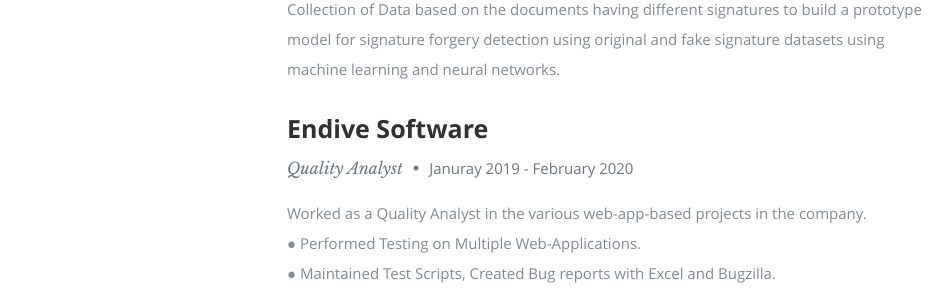
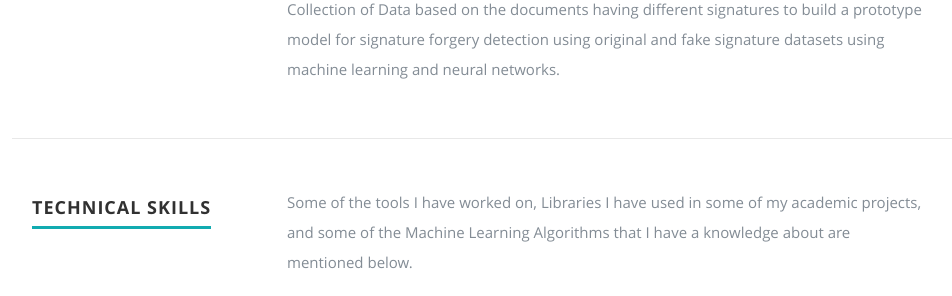
Before and after one commit to rachitmathur89/rachitmathur89.github.io, a plain HTML site: page index.html in a window 1280 px wide. Shown: the part 3850-4146 px from the top of the page, without its empty margins (118-1070 px from the left). Drawn offline with nearby package versions, Linux system fonts and the light colour scheme.

Commit message:
updated index.html
Removed Endive listing from Academic Project

```diff
--- a/index.html
+++ b/index.html
@@ -311,24 +311,7 @@
 
             </div> <!-- item end -->
 
-            <div class="row item">
 
-               <div class="twelve columns">
-
-                  <h3>Endive Software</h3>
-                  <p class="info">Quality Analyst <span>&bull;</span> <em class="date">Januray 2019 - February 2020</em></p>
-
-                  <p>
-                     Worked as a Quality Analyst in the various web-app-based projects in the company.<br>
-                     ●	Performed Testing on Multiple Web-Applications.<br>
-                     ●	Maintained Test Scripts, Created Bug reports with Excel and Bugzilla.<br>
-                     ●	Use of JIRA user stories to create test plans and test cases.<br>
-                     ●	Checked the quality of data passed into these applications using SQL databases. <br>
-                  </p>
-
-               </div>
-
-            </div> <!-- item end -->
 
          </div> <!-- main-col end -->
 
```
